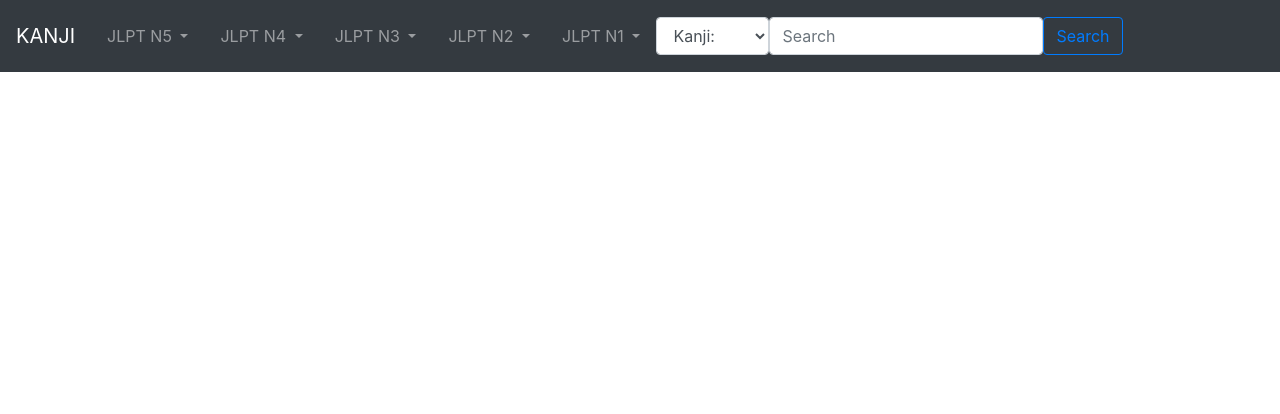
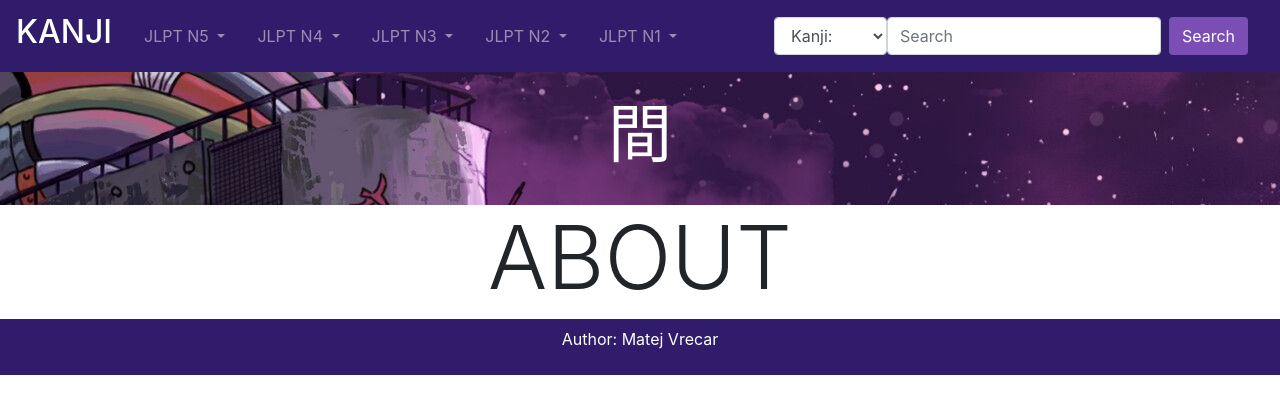
Before and after one commit to MatejVre/kanji_website, a Django app: page / in a window 1280 px wide. Shown: the top 414 px of the page. Run offline with Django 4.2, Linux system fonts and the light colour scheme; parts of the project's set-up code (start-up, migrations or seed data) failed here and were passed over.

Commit message:
Worked on better styling. Pushing before i try experimenting with something.

```diff
--- a/kanjinator/static/css/style.css
+++ b/kanjinator/static/css/style.css
@@ -13,7 +13,7 @@
     padding-left: 1rem;
     overflow-y: auto;
     visibility: hidden;
-    background-color: black;
+    background-color: #7b4eb5;
     transition: visibility .2s ease-in-out, -webkit-transform .2s ease-in-out;
   }
   .navbar-collapse.show {
@@ -22,13 +22,32 @@
   }
 }
 
+
+
 .col-lg-3{
   font-size: 5vw;
   text-align: center;
   border-radius: 0.5vw;
 }
 
+#test:hover{
+  background-color: #311b6b;
+}
+
 .col-lg-3 a{
   color: black;
   text-decoration: none;
 }
+
+.btn{
+  background-color: #311b6b;
+  color: lightgray;
+}
+
+.btn:hover{
+  background-color: #7b4eb5;
+}
+
+h3{
+  font-size: 4em;
+}
--- a/kanjinator/templates/kanjinator/index.html
+++ b/kanjinator/templates/kanjinator/index.html
@@ -1,3 +1,41 @@
 {% extends 'kanjinator/navbar.html' %}
 {% block content%}
+<!--linear-gradient(to right, #aaabbc,#715aff, #aaabbc)-->
+<div id="myCarousel" class="carousel slide p-4" data-ride="carousel" style="background-image: url('../../static/files/324695593_1586400158541557_341400256946933191_n.png');">
+    <div class="carousel-inner text-center text-white">
+        <div class="carousel-item active">
+            <h3 class="d-block w-100">間</h3>
+        </div>
+        <div class="carousel-item">
+            <h3 class="d-block w-100">蔵</h3>
+        </div>
+        <div class="carousel-item">
+            <h3 class="d-block w-100">愛</h3>
+        </div>
+        <div class="carousel-item">
+            <h3 class="d-block w-100">死</h3>
+        </div>
+        <div class="carousel-item">
+            <h3 class="d-block w-100">黒</h3>
+        </div>
+        <div class="carousel-item">
+            <h3 class="d-block w-100">就</h3>
+        </div>
+        <div class="carousel-item">
+            <h3 class="d-block w-100">心</h3>
+        </div>
+    </div>
+</div>
+<div class="container-fluid text-center">
+    <h1 class="display-2">ABOUT</h1>
+</div>
+<footer class="text-center text-lg-start text-white p-1" style="background-color: #311b6b">
+    <p class="align-center p-1">Author: Matej Vrecar</p>
+  </footer>
+<script>
+    $('.carousel').carousel({
+    interval: 3000
+  })
+</script>
+
 {% endblock content%}
--- a/kanjinator/templates/kanjinator/jlpt.html
+++ b/kanjinator/templates/kanjinator/jlpt.html
@@ -8,7 +8,7 @@
 {% for char in chars %}
     {% if forloop.first %}<div class="row">{% endif %}
     <div class="col-lg-3 display-1">
-        <div class="p-5 border m-2 rounded">
+        <div class="p-5 border mx-5 my-4 rounded">
             <a href="{% url 'kanji' char.kanji %}" title="{{char.meanings}}"><p id="{{char.id}}" >{{char.kanji}}</p></a>
         </div>
     </div>
@@ -16,4 +16,7 @@
     {% if forloop.last %}</div>{% endif %}
 {% endfor %}
 </div>
+<footer class="text-center text-lg-start text-white p-1" style="background-color: #311b6b">
+    <p class="align-center p-1">Author: Matej Vrecar</p>
+</footer>
 {% endblock content %}
--- a/kanjinator/templates/kanjinator/navbar.html
+++ b/kanjinator/templates/kanjinator/navbar.html
@@ -7,24 +7,24 @@
     <script src="https://cdn.jsdelivr.net/npm/jquery@3.6.1/dist/jquery.slim.min.js"></script>
     <script src="https://cdn.jsdelivr.net/npm/popper.js@1.16.1/dist/umd/popper.min.js"></script>
     <!-- <script src="https://cdn.jsdelivr.net/npm/bootstrap@4.6.2/dist/js/bootstrap.bundle.min.js"></script> this caused the navbar to require 2 clicks to toggle :D-->
-    <script src="https://cdn.jsdelivr.net/npm/bootstrap@4.0.0/dist/js/bootstrap.min.js" integrity="sha384-JZR6Spejh4U02d8jOt6vLEHfe/JQGiRRSQQxSfFWpi1MquVdAyjUar5+76PVCmYl" crossorigin="anonymous"></script>
-    <link rel="stylesheet" href="https://cdn.jsdelivr.net/npm/bootstrap@4.0.0/dist/css/bootstrap.min.css" integrity="sha384-Gn5384xqQ1aoWXA+058RXPxPg6fy4IWvTNh0E263XmFcJlSAwiGgFAW/dAiS6JXm" crossorigin="anonymous">
+    <script src="https://cdn.jsdelivr.net/npm/bootstrap@4.6.2/dist/js/bootstrap.bundle.min.js" integrity="sha384-Fy6S3B9q64WdZWQUiU+q4/2Lc9npb8tCaSX9FK7E8HnRr0Jz8D6OP9dO5Vg3Q9ct" crossorigin="anonymous"></script>
+    <link rel="stylesheet" href="https://cdn.jsdelivr.net/npm/bootstrap@4.6.2/dist/css/bootstrap.min.css" integrity="sha384-xOolHFLEh07PJGoPkLv1IbcEPTNtaed2xpHsD9ESMhqIYd0nLMwNLD69Npy4HI+N" crossorigin="anonymous">
     <link rel="stylesheet" href="{% static 'css/style.css' %}">
     <script src="{% static 'js/test.js' %}"></script>
     <meta name="viewport" content="width=device-width, initial-scale=1.0">
   </head>
   <body>
 
-    <nav class="navbar navbar-expand-lg bg-dark navbar-dark sticky-top">
+    <nav class="navbar navbar-expand-lg navbar-dark sticky-top" style="background-color: #311b6b;">
       <!-- Brand -->
-      <a class="navbar-brand" href="/">KANJI</a>
+      <a class="navbar-brand" href="/"><h2>KANJI</h2></a>
       <button class="navbar-toggler" type="button" data-trigger="#main_nav">
         <span class="navbar-toggler-icon"></span>
       </button>
 
       <div class="navbar-collapse" id="main_nav">
         <div class="offcanvas-header mt-3">
-          <button class="btn btn-outline-danger btn-close float-right"> &times Close </button>
+          <button class="btn btn-close float-right"> &times Close </button>
           <h5 class="py-2 text-white">Main navbar</h5>
         </div>
         <ul class="navbar-nav">
@@ -40,16 +40,21 @@
             </div>
           </li>
           {% endfor %}
-            <form class="form-inline my-2" action="{% url 'result'  %}" method="get">{% csrf_token %}
+        </ul>
+        <ul class="navbar-nav ml-auto mr-3">
+          <li>
+            <form class="navbar-form form-inline my-2 float-right" action="{% url 'result'  %}" method="get" style="">{% csrf_token %}
               <select name="option" id="option" class="form-control">
-                <option class="form-control" value="symbol">Kanji:</option>
-                <option class="form-control" value="reading">Reading:</option>
-                <option class="form-control" value="grade">Grade:</option>
+                <option class="form-control" value="kanji" {% if option == "kanji" %} selected {% endif %}>Kanji:</option>
+                <option class="form-control" value="reading" {% if option == "reading" %} selected {% endif %}>Reading:</option>
+                <option class="form-control" value="grade" {% if option == "grade" %} selected {% endif %}>Grade:</option>
               </select>
               <input class="form-control me-2" type="search" placeholder="Search" aria-label="Search" name="search">
-              <button class="btn btn-outline-primary" type="submit">Search</button>
+              <button class="btn ml-2" type="submit" style="background-color:#7b4eb5; color:white">Search</button>
             </form>
-          </ul>
+          </li>
+
+        </ul>
       </div>
     </nav>
     {% block content %}
--- a/kanjinator/templates/kanjinator/practice.html
+++ b/kanjinator/templates/kanjinator/practice.html
@@ -10,8 +10,8 @@
     <div class="row justify-content-md-center">
         <div class="col d-flex justify-content-center">
             <div class="form-group">
-                <input type="text" class="form-text my-2" id="input">
-                <button type="submit" class="btn btn-primary my-4" onclick="check()" id="myBtn">Submit</button>
+                <input type="text" class="form-text my-2 py-1" id="input">
+                <button type="submit" class="btn my-4" onclick="check()" id="myBtn">Submit</button>
             </div>
         </div>
     </div>
@@ -30,7 +30,7 @@
     <!-- HIDE AND SHOW BUTTON -->
     <div class="row justify-content-center">
         <div class="col">
-            <button type="button" class="btn btn-primary my-4" onclick="showOrHide()">show/hide answers</button>
+            <button type="button" class="btn my-4" onclick="showOrHide()">show/hide answers</button>
         </div>
     </div>
 </div>
--- a/kanjinator/views.py
+++ b/kanjinator/views.py
@@ -4,11 +4,13 @@ from django import forms
 from .models import Kanji
 import random
 from django.db.models import Q
+from django import template
 
 
 KANJI_APP_TOKEN = "https://kanjialive-api.p.rapidapi.com/api/public/kanji/"
 # Create your views here.
 def index(request):
+
     return render(request, 'kanjinator/index.html')
 
 def kanji(request, character):
@@ -43,3 +45,10 @@ def practice(request, level):
     list = Kanji.objects.filter(JLPT__exact=level)
     index = random.randint(0, len(list)-1)
     return render(request, 'kanjinator/practice.html', {'kanji':list[index]})
+
+@register.filter
+def next(list, current_index):
+    try:
+        return list[current_index +1]
+    except:
+        return False;
```
Also changed, not shown: kanjinator/templates/kanjinator/search.html (+7 -56 lines), kanjinator/static/files/324695593_1586400158541557_341400256946933191_n.png (added), kanjinator/static/js/test.js (line endings or trailing spaces).
